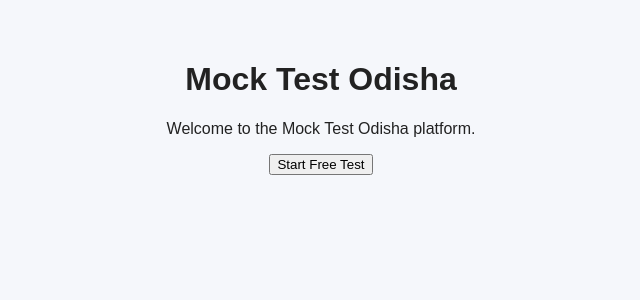
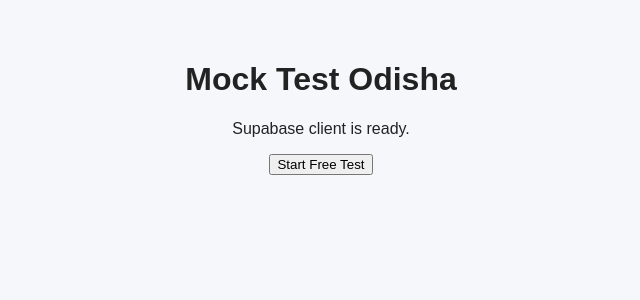
Before and after one commit to MockTestOdisha/-mocktest-odisha, a Next.js app: page / in a window 1280 px wide. Shown: the top 300 px of the page, without its empty margins (319-959 px from the left). Built offline with nearby package versions, Linux system fonts and the light colour scheme; no server answers.

Commit message:
Update page.js

```diff
--- a/app/page.js
+++ b/app/page.js
@@ -1,8 +1,12 @@
+import { createClient } from "@/lib/supabase/client";
+
 export default function Home() {
+  const supabase = createClient();
+
   return (
     <main style={{ padding: "40px", textAlign: "center" }}>
       <h1>Mock Test Odisha</h1>
-      <p>Welcome to the Mock Test Odisha platform.</p>
+      <p>Supabase client is ready.</p>
 
       <button>
         Start Free Test
```
